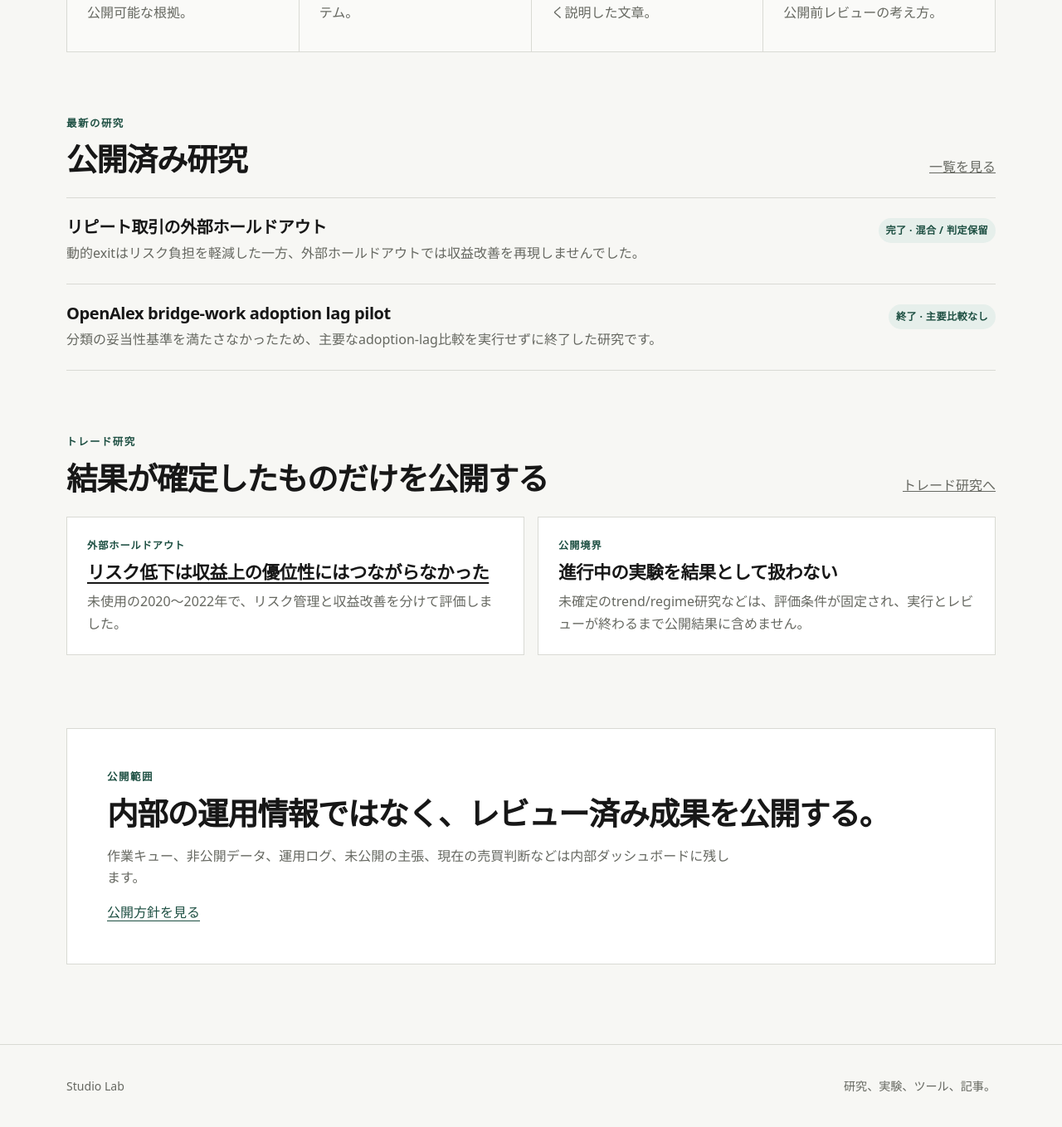
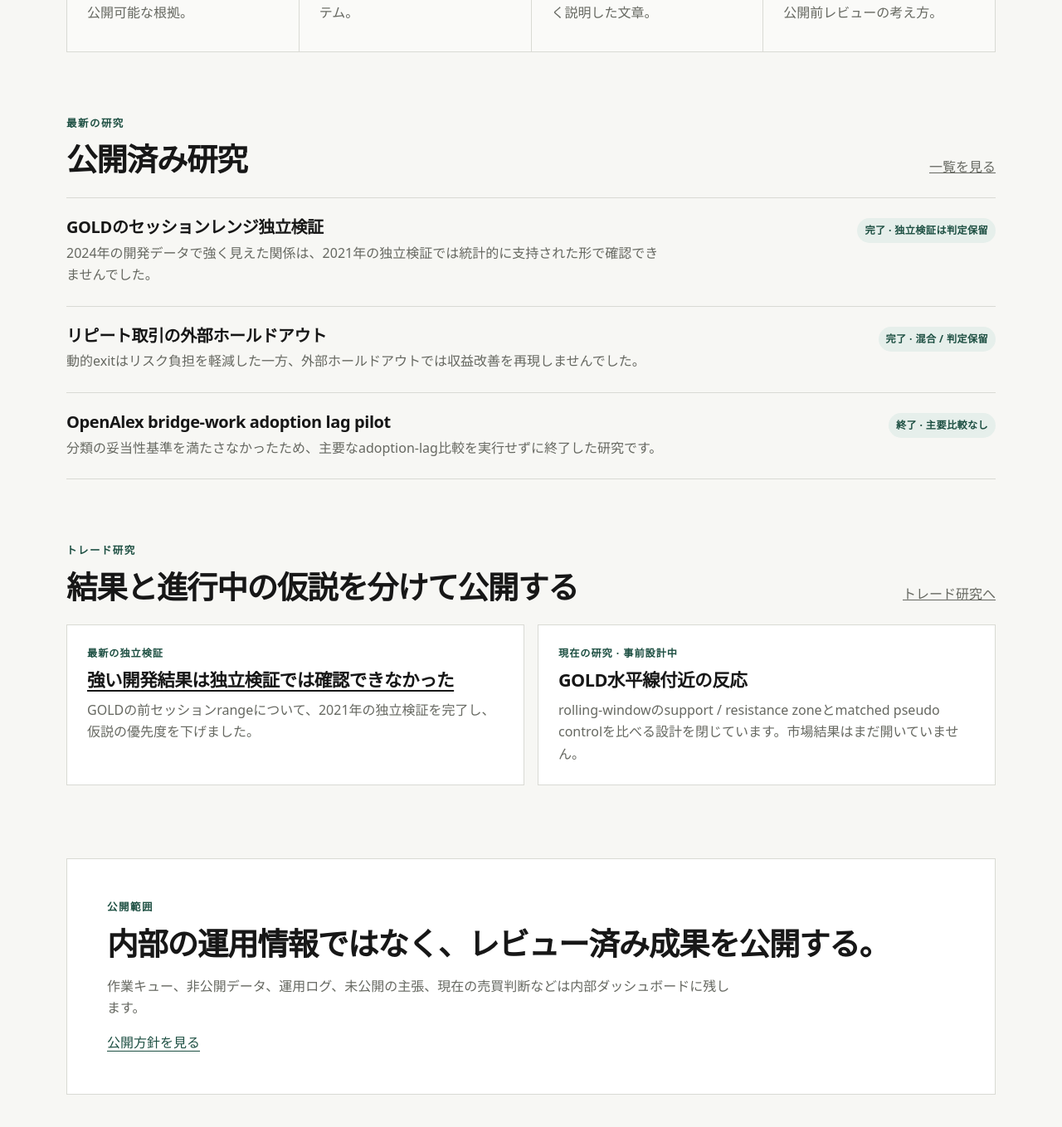
Before and after one commit to Josh-Temple/studio-lab-research, a Jekyll site: the page built from ja/index.md, in a window 1280 px wide and 1400 px high, scrolled down 1008 px. Shown: the top 1359 px of the window at 83% size. Built offline with Jekyll 4.4.1, drawn with Linux system fonts in a browser that asks for light colours.

Commit message:
日本語ホームに最新のGOLD研究を反映

```diff
--- a/ja/index.md
+++ b/ja/index.md
@@ -33,16 +33,17 @@ description: Studio Labの公開研究、プロジェクト、記事、方法を
 <section class="section">
   <div class="section-heading"><div><p class="eyebrow">最新の研究</p><h2>公開済み研究</h2></div><a href="{{ '/ja/research/' | relative_url }}">一覧を見る</a></div>
   <div class="research-list">
+    <article class="research-item"><div><h3><a href="{{ '/ja/research/gold-session-range-independent-validation/' | relative_url }}">GOLDのセッションレンジ独立検証</a></h3><p>2024年の開発データで強く見えた関係は、2021年の独立検証では統計的に支持された形で確認できませんでした。</p></div><span class="status">完了 · 独立検証は判定保留</span></article>
     <article class="research-item"><div><h3><a href="{{ '/ja/research/repeat-trading-external-holdout/' | relative_url }}">リピート取引の外部ホールドアウト</a></h3><p>動的exitはリスク負担を軽減した一方、外部ホールドアウトでは収益改善を再現しませんでした。</p></div><span class="status">完了 · 混合 / 判定保留</span></article>
     <article class="research-item"><div><h3><a href="{{ '/ja/research/openalex-bridge-adoption-lag/' | relative_url }}">OpenAlex bridge-work adoption lag pilot</a></h3><p>分類の妥当性基準を満たさなかったため、主要なadoption-lag比較を実行せずに終了した研究です。</p></div><span class="status">終了 · 主要比較なし</span></article>
   </div>
 </section>
 
 <section class="section">
-  <div class="section-heading"><div><p class="eyebrow">トレード研究</p><h2>結果が確定したものだけを公開する</h2></div><a href="{{ '/ja/trading/' | relative_url }}">トレード研究へ</a></div>
+  <div class="section-heading"><div><p class="eyebrow">トレード研究</p><h2>結果と進行中の仮説を分けて公開する</h2></div><a href="{{ '/ja/trading/' | relative_url }}">トレード研究へ</a></div>
   <div class="feature-grid feature-grid-wide">
-    <article class="feature-card"><p class="feature-meta">外部ホールドアウト</p><h3><a href="{{ '/ja/research/repeat-trading-external-holdout/' | relative_url }}">リスク低下は収益上の優位性にはつながらなかった</a></h3><p>未使用の2020〜2022年で、リスク管理と収益改善を分けて評価しました。</p></article>
-    <article class="feature-card"><p class="feature-meta">公開境界</p><h3>進行中の実験を結果として扱わない</h3><p>未確定のtrend/regime研究などは、評価条件が固定され、実行とレビューが終わるまで公開結果に含めません。</p></article>
+    <article class="feature-card"><p class="feature-meta">最新の独立検証</p><h3><a href="{{ '/ja/research/gold-session-range-independent-validation/' | relative_url }}">強い開発結果は独立検証では確認できなかった</a></h3><p>GOLDの前セッションrangeについて、2021年の独立検証を完了し、仮説の優先度を下げました。</p></article>
+    <article class="feature-card"><p class="feature-meta">現在の研究 · 事前設計中</p><h3>GOLD水平線付近の反応</h3><p>rolling-windowのsupport / resistance zoneとmatched pseudo controlを比べる設計を閉じています。市場結果はまだ開いていません。</p></article>
   </div>
 </section>
 
```
